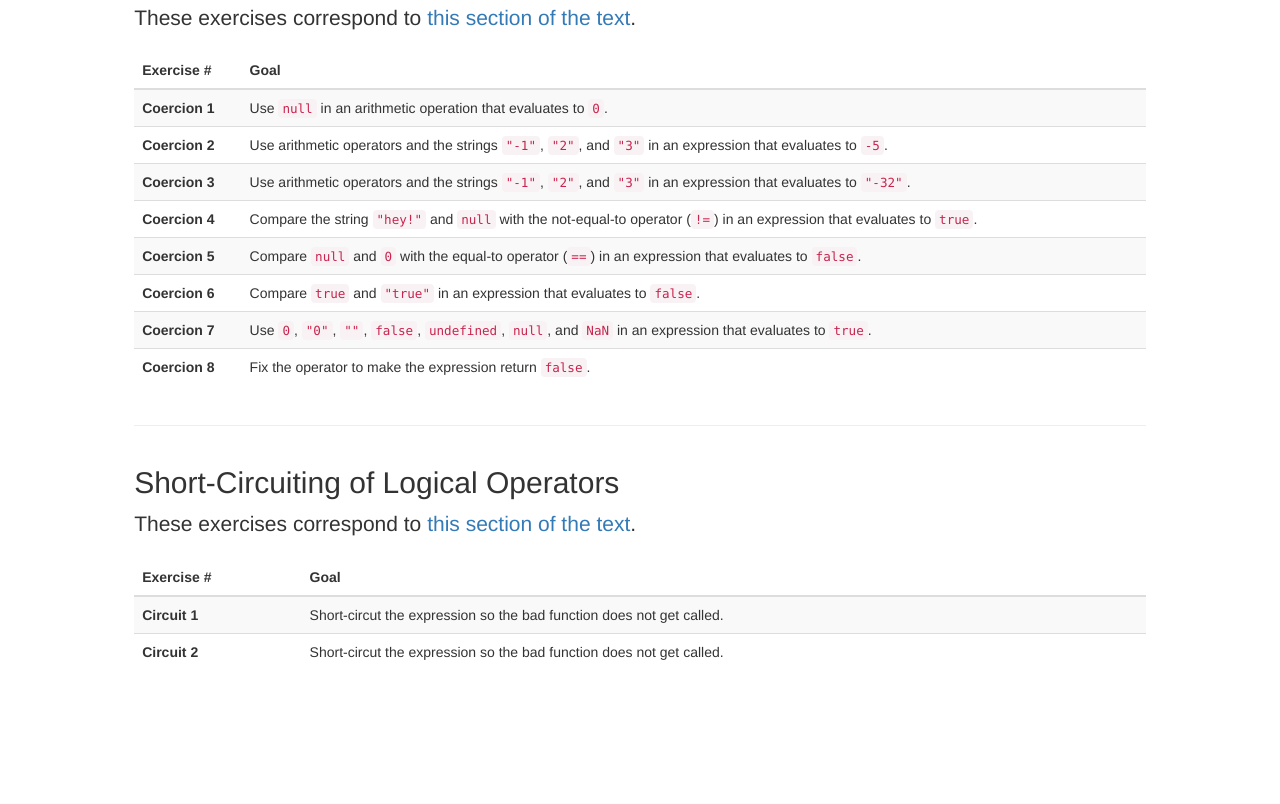
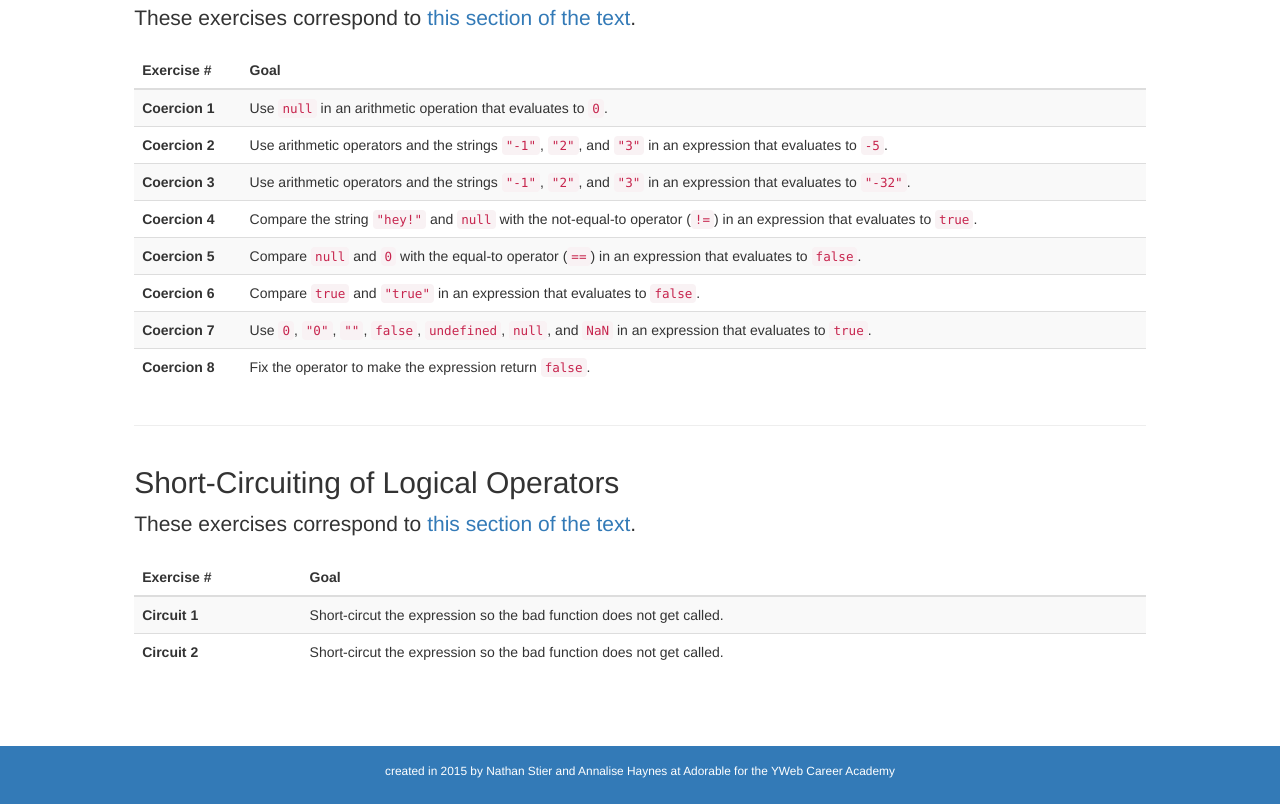
Before and after one commit to YWebCA/EloquentYWeb, a website: page chapter01/index.html in a window 1280 px wide. Shown: the part 3821-4625 px from the top of the page. Before the commit the page ends 4511 px from the top, so only its background shows below. Drawn offline with Linux system fonts and the light colour scheme.

Commit message:
Adds footer

```diff
--- a/chapter01/index.html
+++ b/chapter01/index.html
@@ -463,5 +463,12 @@
       </div>
     </div>
   </div>
+  <footer class="container-fluid bg-primary">
+    <div class="row-fluid">
+      <div class="col-lg-12">
+        <p class="text-center"><small>created in 2015 by Nathan Stier and Annalise Haynes at Adorable for the YWeb Career Academy</small></p>
+      </div>
+    </div>
+  </footer>
 </body>
 </html>
--- a/css/style.css
+++ b/css/style.css
@@ -0,0 +1,4 @@
+footer {
+	margin-top: 4em;
+	padding: 1em;
+}
```
Also changed, not shown: index.html (+7 -0 lines).
